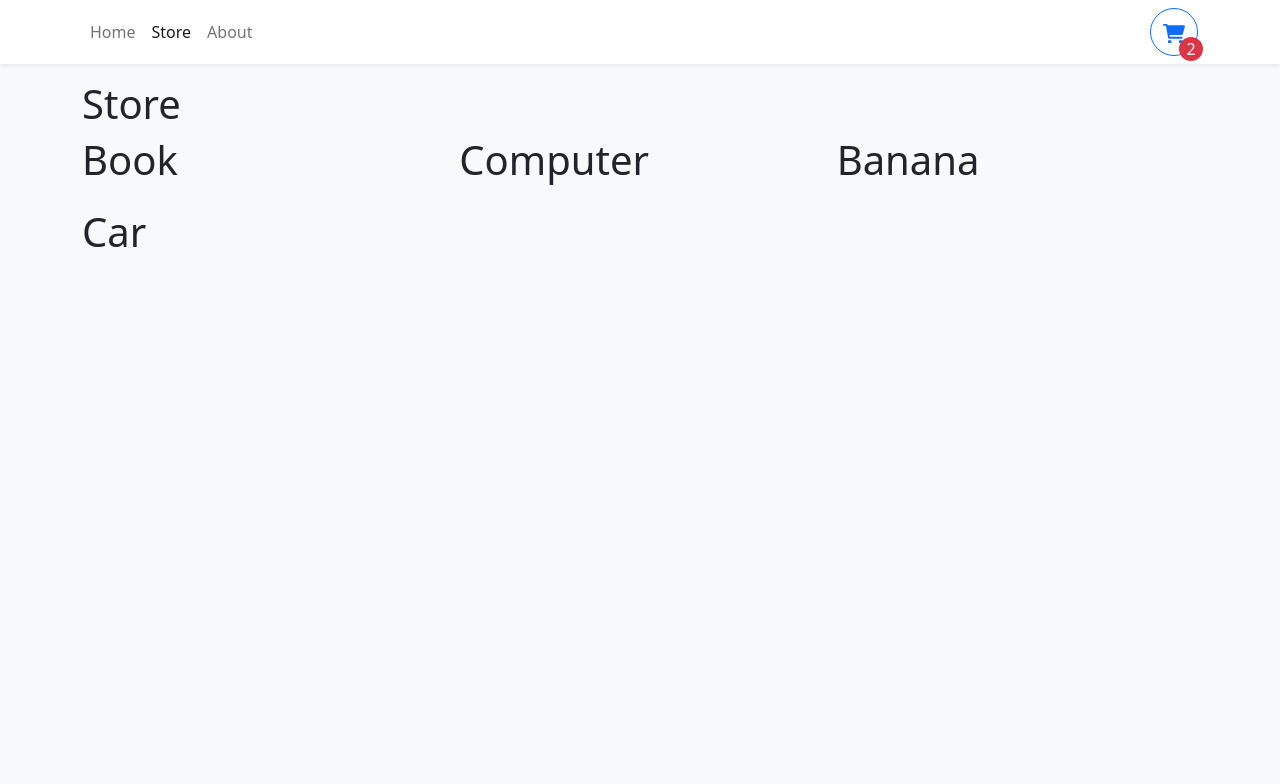
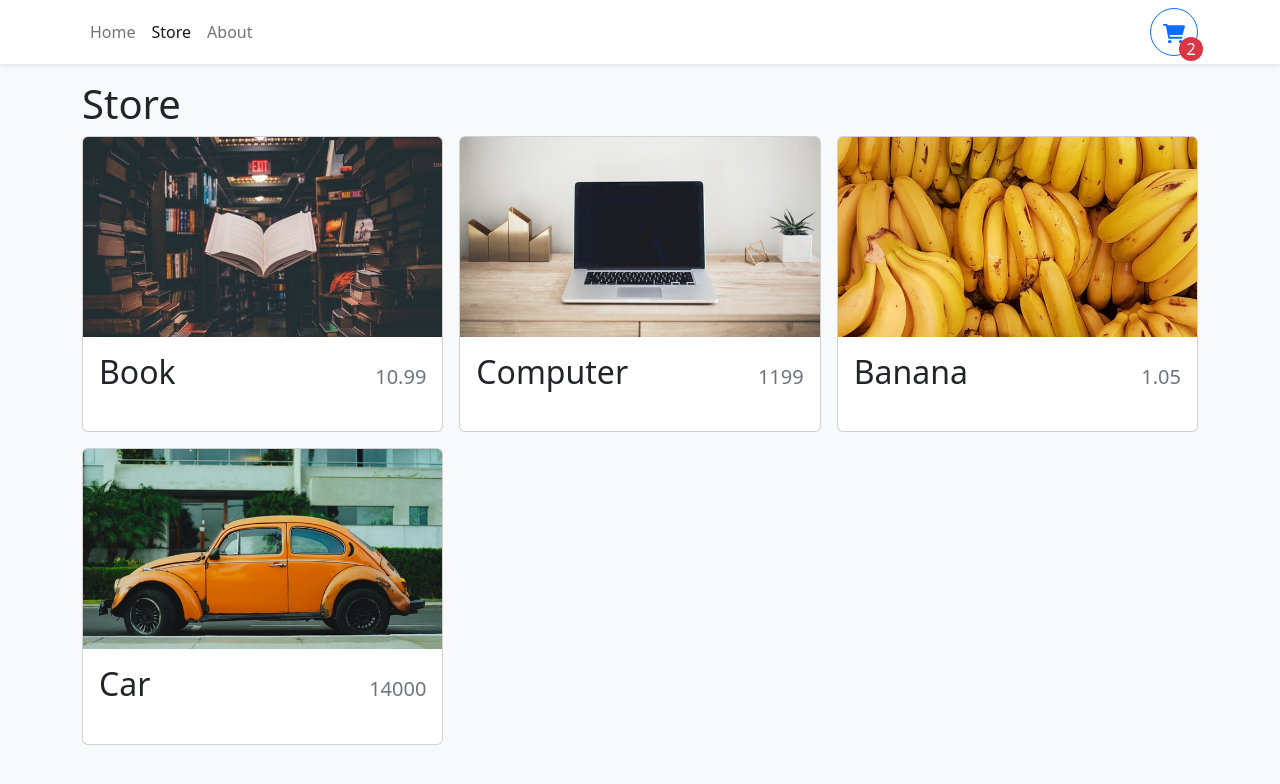
Before and after one commit to mynhinguyentruong/shopping-cart-ts, a React (Vite) app: page /store in a window 1280 px wide. Shown: the top 784 px of the page. Built offline with nearby package versions, Linux system fonts and the light colour scheme.

Commit message:
Setup and style Card

```diff
--- a/src/components/StoreItem.tsx
+++ b/src/components/StoreItem.tsx
@@ -1,3 +1,5 @@
+import { Card } from 'react-bootstrap'
+
 type StoreItemProps = {
   id: number,
   name: string,
@@ -7,6 +9,14 @@
 
 export function StoreItem({ id, name, price, imgUrl}: StoreItemProps) {
   return (
-    <h1>{name}</h1>
+    <Card>
+      <Card.Img variant="top" src={imgUrl} height="200px" style={{ objectFit: "cover" }} />
+      <Card.Body className='d-flex flex-column'>
+        <Card.Title className='d-flex justify-content-between align-items-baseline mb-4'>
+          <span className='fs-2'>{name}</span>
+          <span className='ms-2 text-muted'>{price}</span>
+        </Card.Title>
+      </Card.Body>
+    </Card>
   )
 }
```
